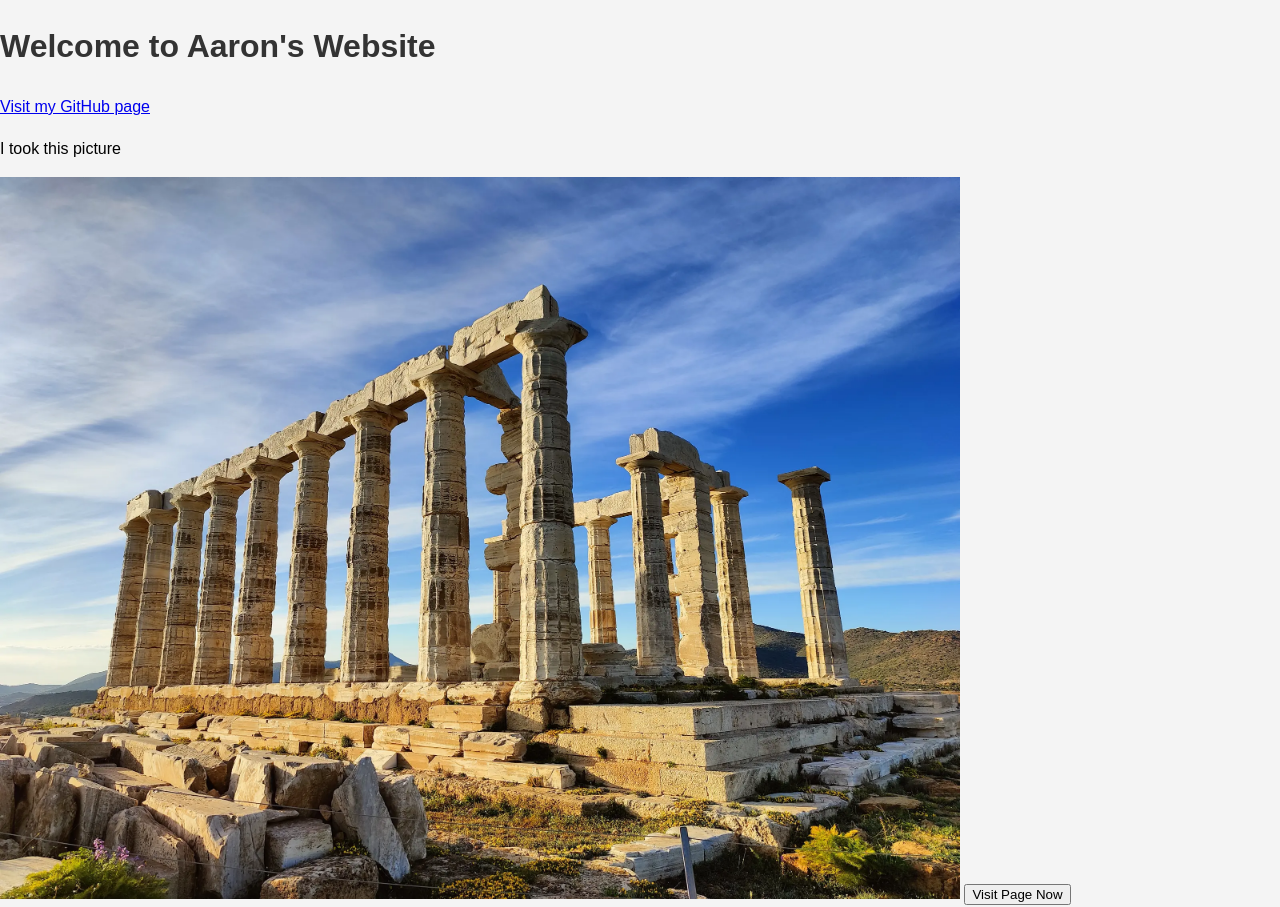
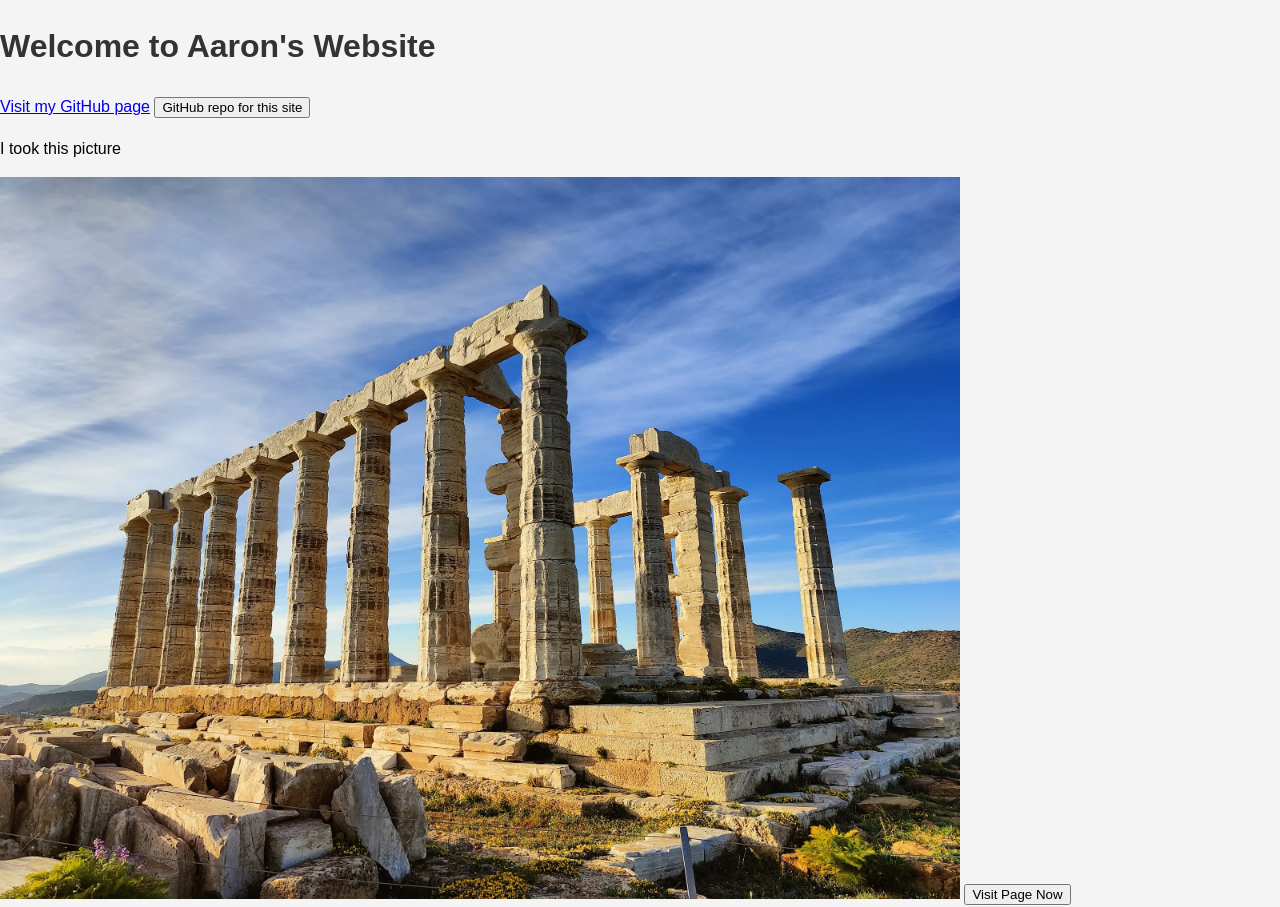
Before and after one commit to aaronspringer/aaronspringer.github.io, a plain HTML site: page index.html in a window 1280 px wide. Drawn offline with Linux system fonts and the light colour scheme.

Commit message:
Update index.html

```diff
--- a/index.html
+++ b/index.html
@@ -9,6 +9,7 @@
 <body>
 <h1>Welcome to Aaron's Website</h1>
 <a href="https://github.com/aaronspringer/">Visit my GitHub page</a>
+<button onclick="window.location='https://github.com/aaronspringer/aaronspringer.github.io';">GitHub repo for this site</button>
 <p>I took this picture</p>
 <img src="images/temposeidon.webp" alt="This is an image I took">
 <button onclick="window.location='https://www.youtube.com/watch?v=dQw4w9WgXcQ';">Visit Page Now</button>
```
